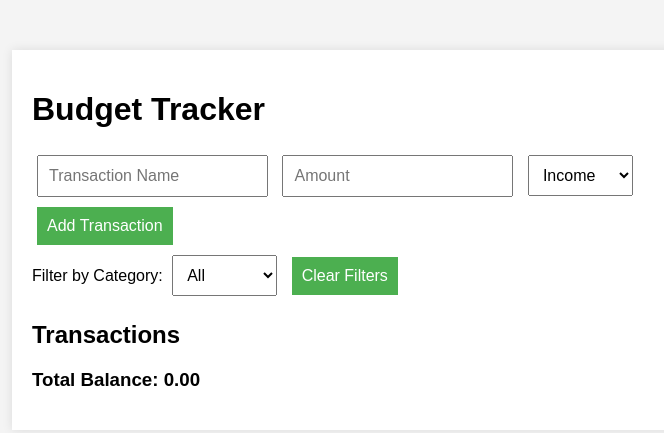
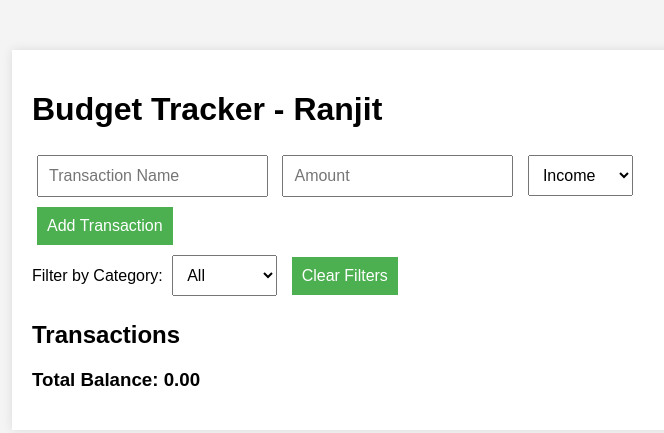
Before and after one commit to acharyaranjit10/JavaScriptProjects, a plain HTML site: page 05BudgetTracker/index.html in a window 1280 px wide. Shown: the whole page, without its empty margins (288-952 px from the left). Drawn offline with Linux system fonts and the light colour scheme.

Commit message:
budget updated

```diff
--- a/05BudgetTracker/index.html
+++ b/05BudgetTracker/index.html
@@ -8,7 +8,7 @@
 </head>
 <body>
     <div class="container">
-        <h1>Budget Tracker</h1>
+        <h1>Budget Tracker - Ranjit</h1>
 
         <!-- Input Section -->
         <div class="input-section">
```
